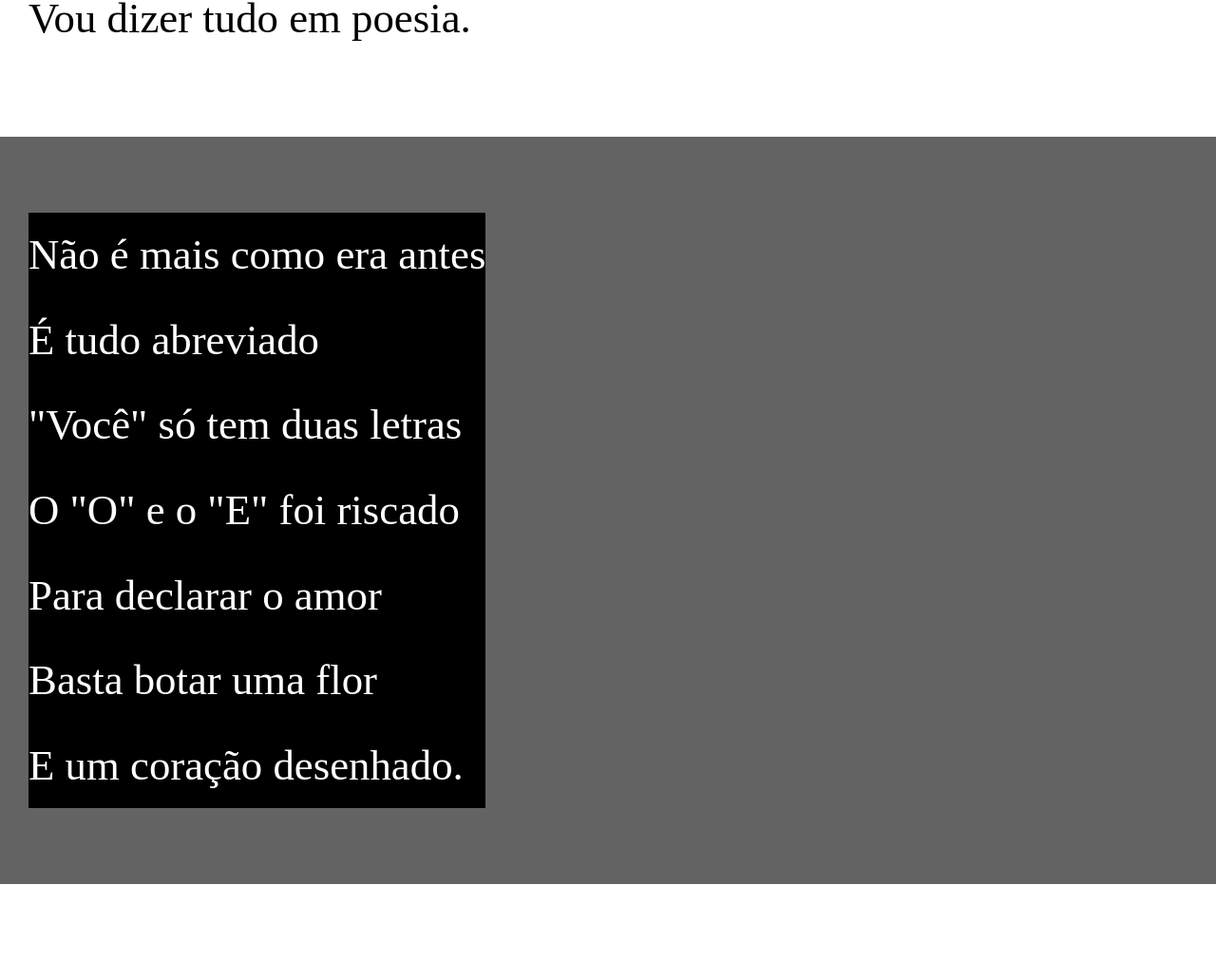
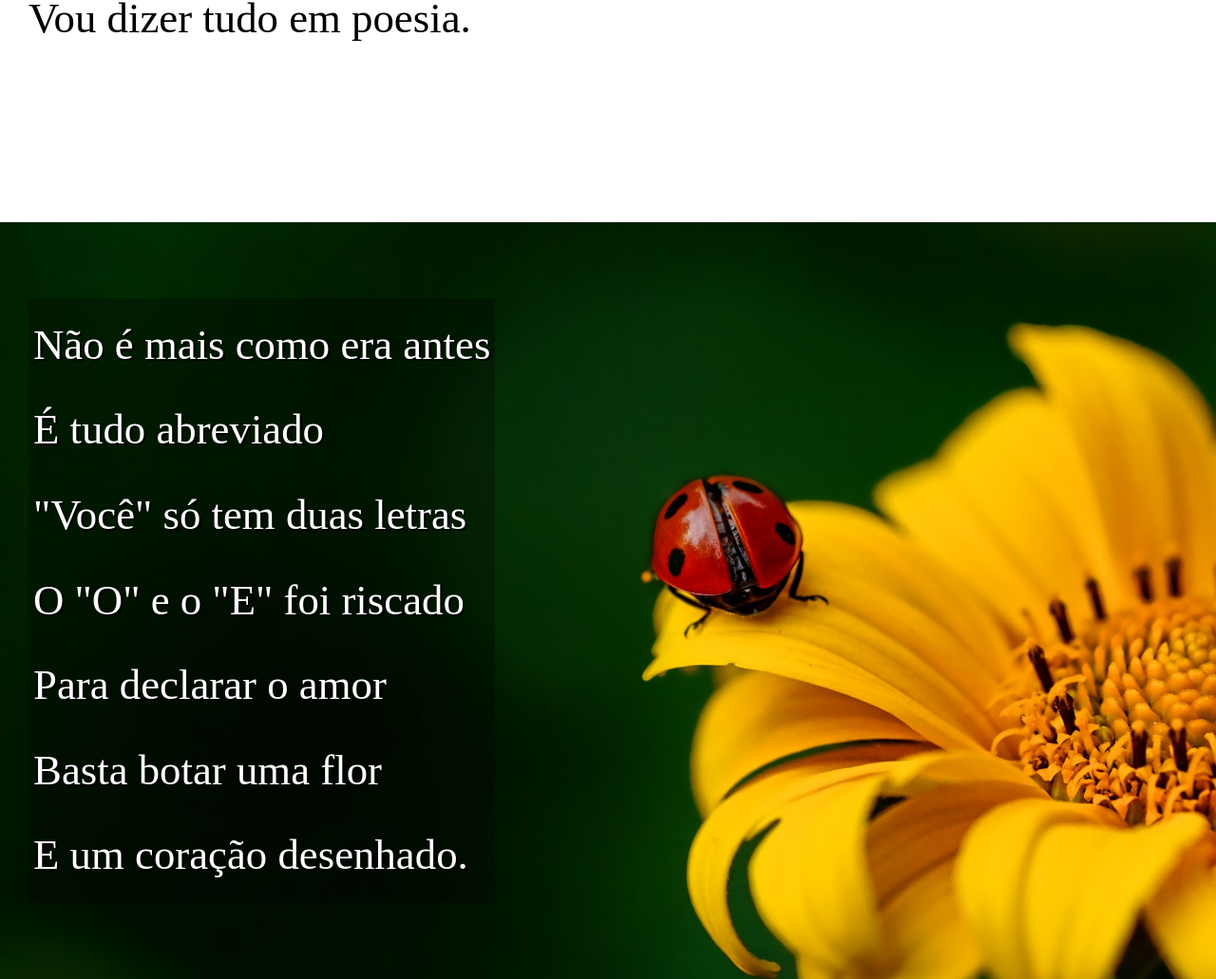
Before and after one commit to victorvs7/desafios2024, a plain HTML site: page d012/index.html in a window 1280 px wide. Shown: the part 909-1940 px from the top of the page at 95% size. Drawn offline with Linux system fonts and the light colour scheme.

Commit message:
desafio 21 concluido

```diff
--- a/d012/estilo/style.css
+++ b/d012/estilo/style.css
@@ -50,6 +50,9 @@ section{
     font-family: var(--font2);
     font-size: 3.5vw;
 }
+section > p{
+    padding-bottom: 2em;
+}
 section.normal{
     background-color: white;
     color: black;
@@ -57,11 +60,26 @@ section.normal{
 section.imagem{
     background-color: rgb(99, 99, 99);
     color: white;
+    box-shadow: inset 6px 6px 13 0px black;
+    background-attachment: fixed;
 
 }
 section.imagem > p{
     display: inline-block;
-    background-color: black;
+    padding: 5px;
+    background-color: rgba(0, 0, 0, 0.295);
+    text-shadow: 2px 2px 0px black;
+
+}
+section#img01{
+    background-image: url('/d012/imagens/background001.jpg') ;
+    background-position: right center;
+    background-size: cover;
+
+}
+section#img02{
+    background-image: url('/d012/imagens/background002.jpg');
+    background-size: cover;
 }
 footer{
     background-color: black;
--- a/d012/index.html
+++ b/d012/index.html
@@ -26,7 +26,7 @@
             </p>
         </section>
 
-        <section class="imagem">
+        <section class="imagem" id="img01">
             <p>
                 Não é mais como era antes <br>
                 É tudo abreviado <br>
@@ -60,7 +60,7 @@
             </p>
         </section>
 
-        <section class="imagem">
+        <section class="imagem" id="img02">
             <p>
                 Tenho saudade das cartas <br>
                 Escritas com a própria mão <br>
```
